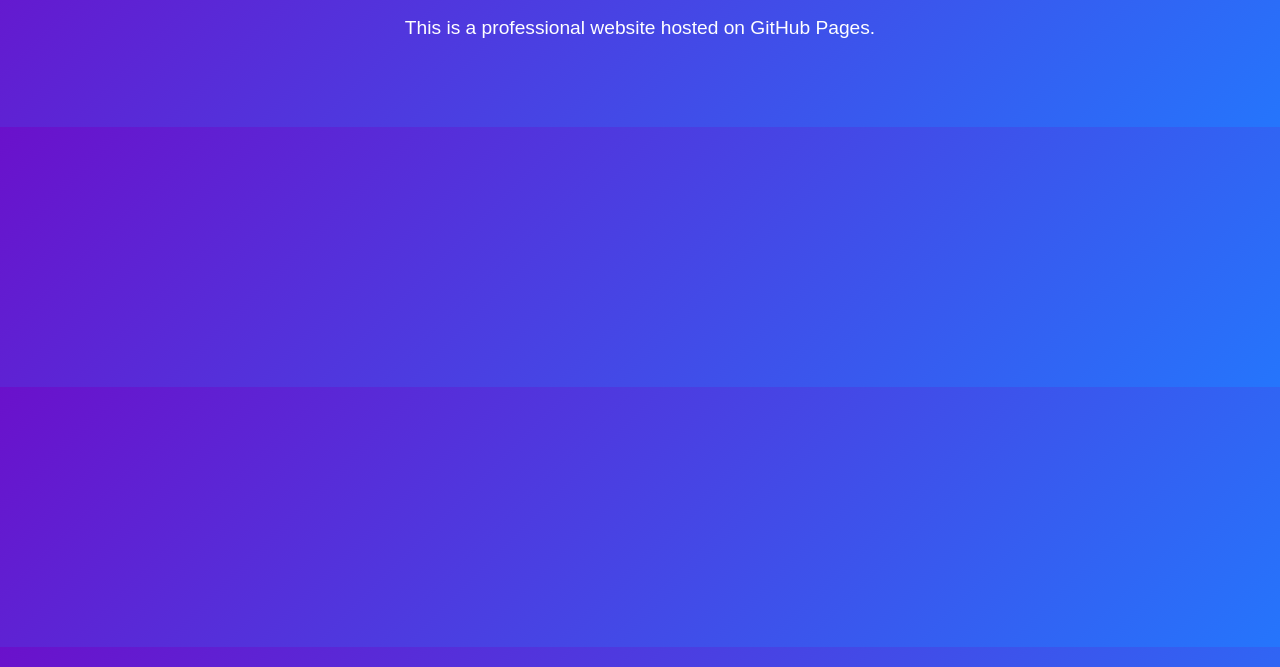
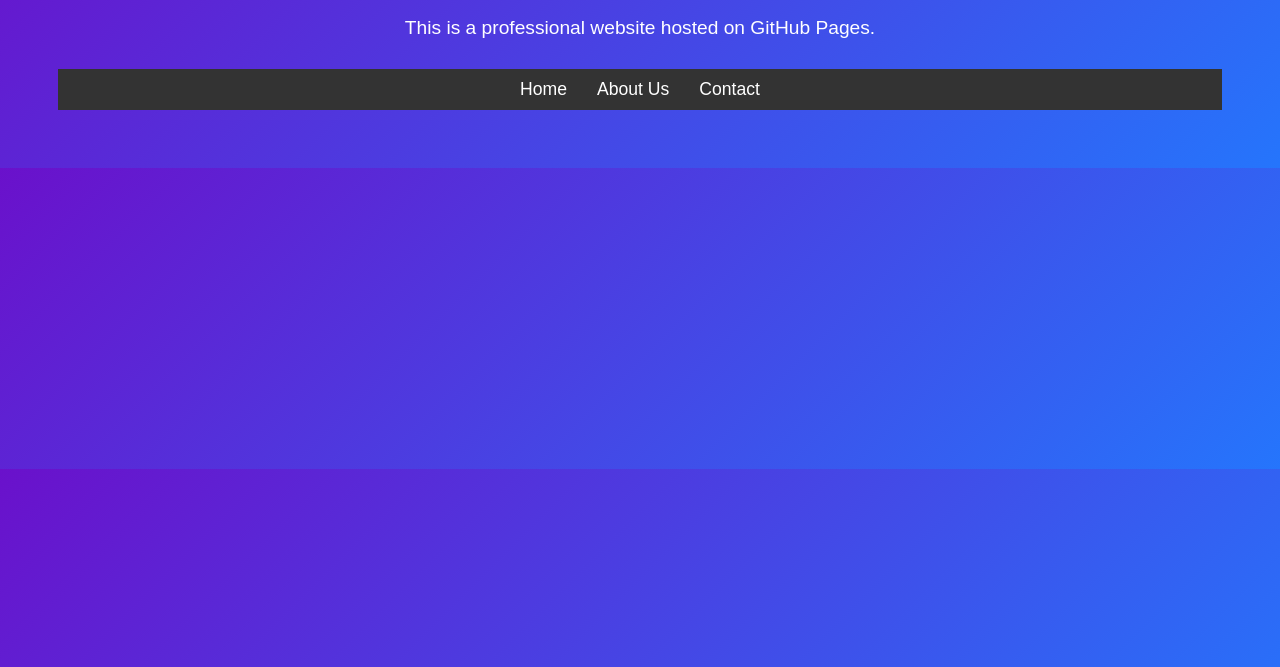
Before and after one commit to sting9246/my-website, a plain HTML site: page index.html in a window 1280 px wide. Shown: the part 133-800 px from the top of the page. Drawn offline with Linux system fonts and the light colour scheme.

Commit message:
Update index.html

```diff
--- a/index.html
+++ b/index.html
@@ -10,4 +10,11 @@
     <h1>Welcome to My Website</h1>
     <p>This is a professional website hosted on GitHub Pages.</p>
 </body>
+<nav>
+    <ul>
+        <li><a href="index.html">Home</a></li>
+        <li><a href="about.html">About Us</a></li>
+        <li><a href="contact.html">Contact</a></li>
+    </ul>
+</nav>
 </html>
```
